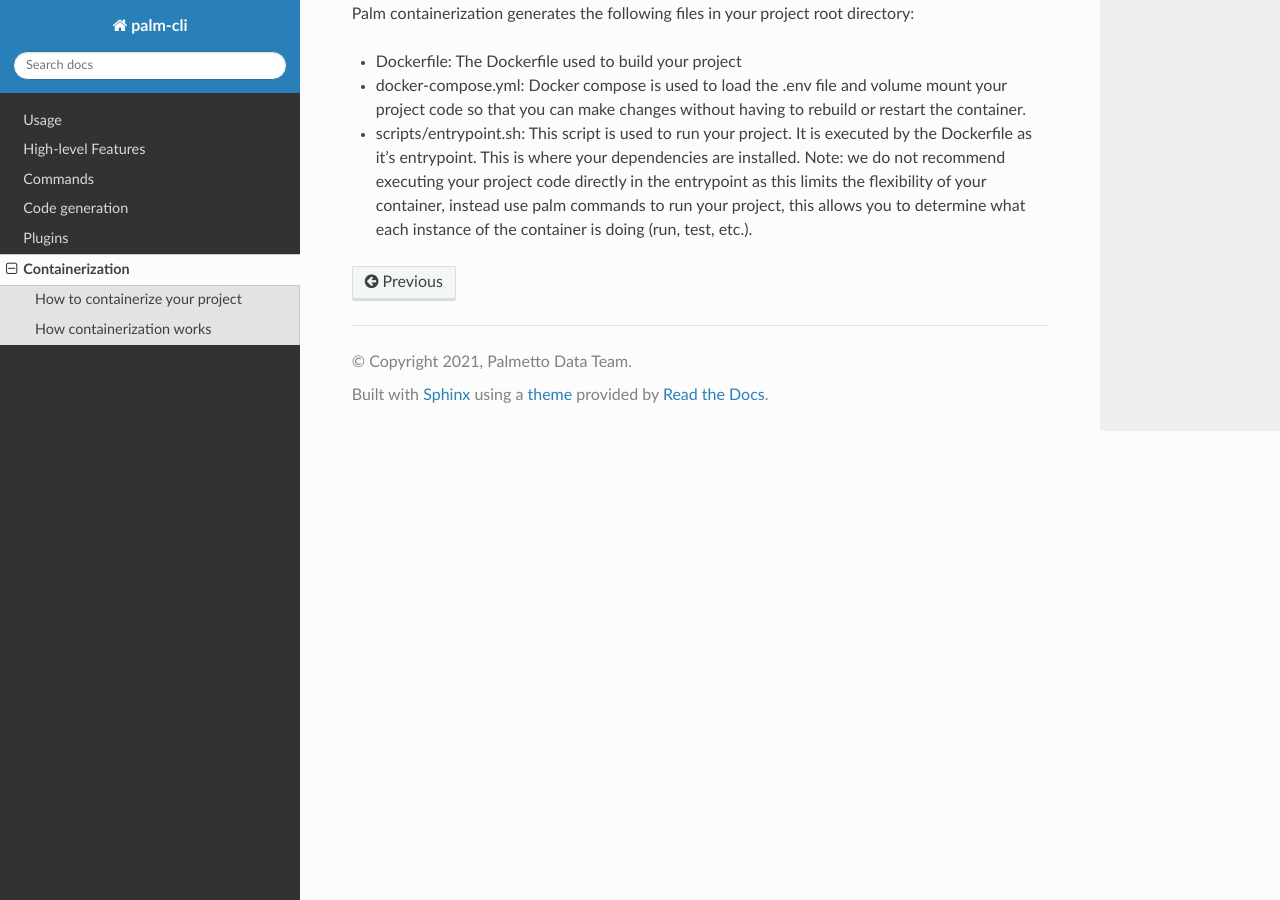
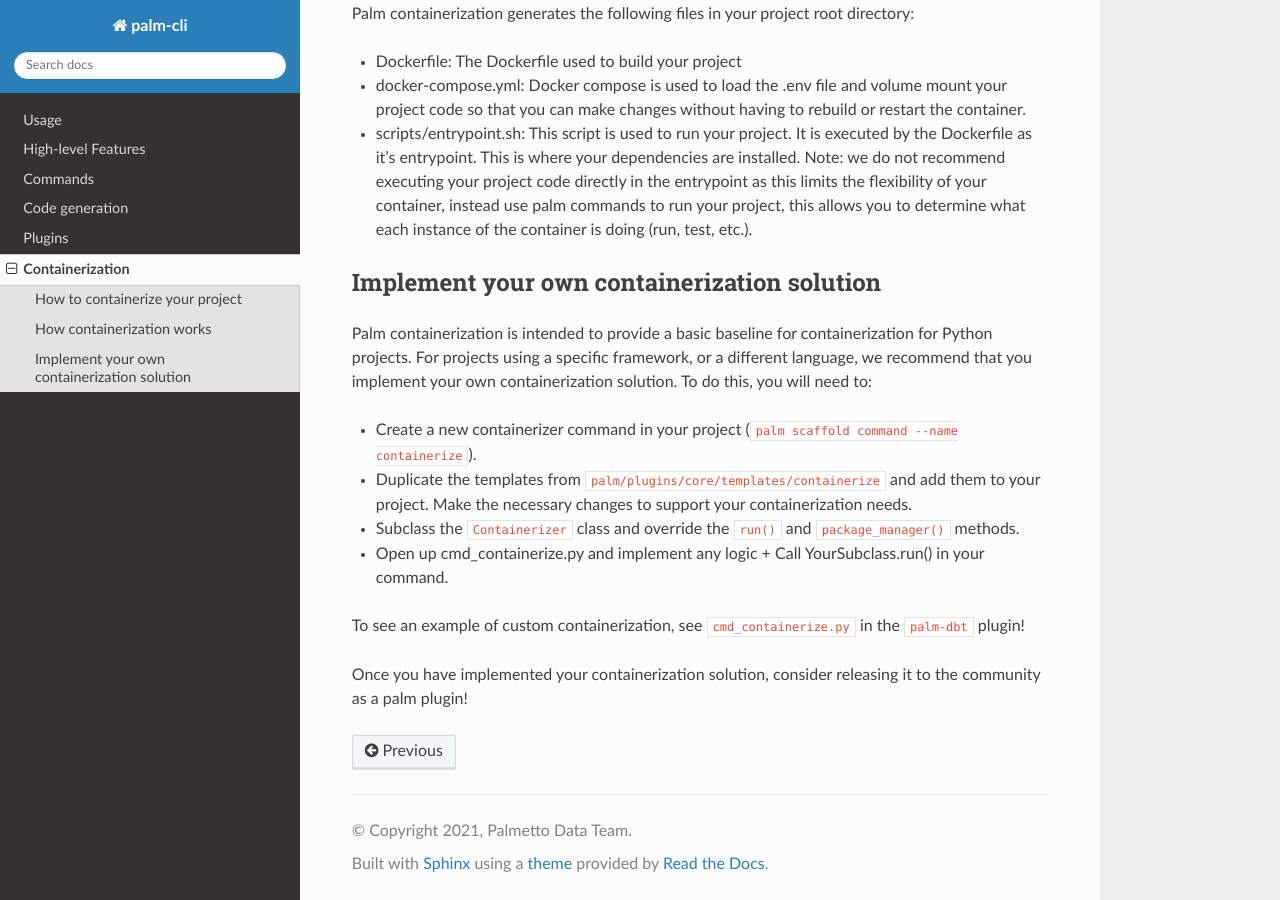
Before and after one commit to palmetto/palm-cli, a Sphinx documentation site: the page built from docs/source/containerization.rst, in a window 1280 px wide and 900 px high, scrolled down 873 px. Built offline with Sphinx 7.4.7 and the Read the Docs theme 2.0.0, drawn with Linux system fonts in a browser that asks for light colours.

Commit message:
Add docs about implementing custom containerization
DATA-479

```diff
--- a/docs/source/containerization.rst
+++ b/docs/source/containerization.rst
@@ -32,6 +32,7 @@ Use ``palm containerize`` to set up your project with Docker.
 
 See ``palm containerize --help`` for more information.
 
+
 How containerization works
 ===========================
 
@@ -47,3 +48,28 @@ Palm containerization generates the following files in your project root directo
   the entrypoint as this limits the flexibility of your container, instead use
   palm commands to run your project, this allows you to determine what each instance
   of the container is doing (run, test, etc.).
+
+
+Implement your own containerization solution
+============================================
+
+Palm containerization is intended to provide a basic baseline for containerization
+for Python projects. For projects using a specific framework, or a different language,
+we recommend that you implement your own containerization solution. To do this,
+you will need to:
+
+- Create a new containerizer command in your project
+  (``palm scaffold command --name containerize``).
+- Duplicate the templates from ``palm/plugins/core/templates/containerize`` and
+  add them to your project. Make the necessary changes to support your
+  containerization needs.
+- Subclass the ``Containerizer`` class and override the ``run()`` and
+  ``package_manager()`` methods.
+- Open up cmd_containerize.py and implement any logic + Call YourSubclass.run()
+  in your command.
+
+To see an example of custom containerization, see ``cmd_containerize.py`` in the
+``palm-dbt`` plugin!
+
+Once you have implemented your containerization solution, consider releasing it
+to the community as a palm plugin!
```
